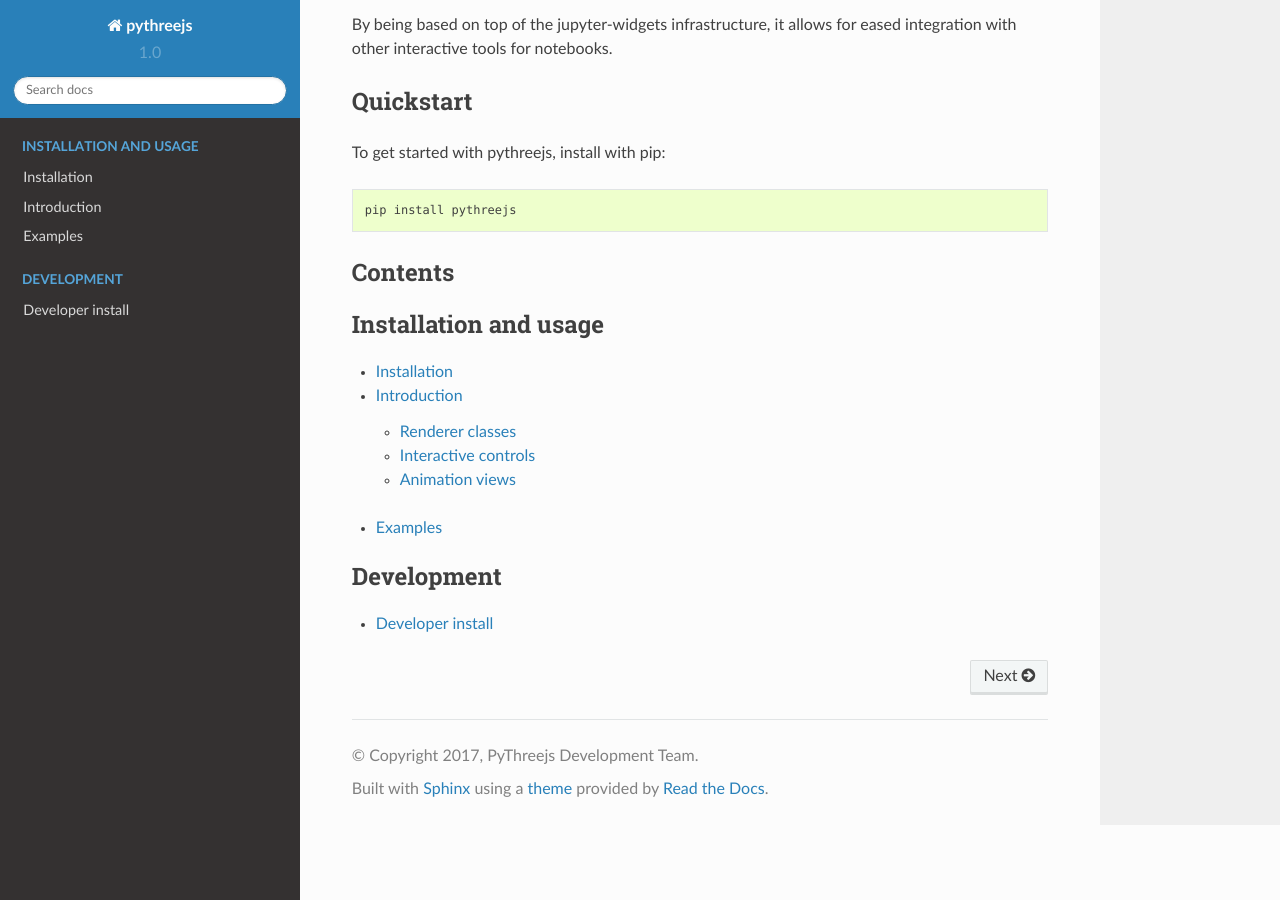
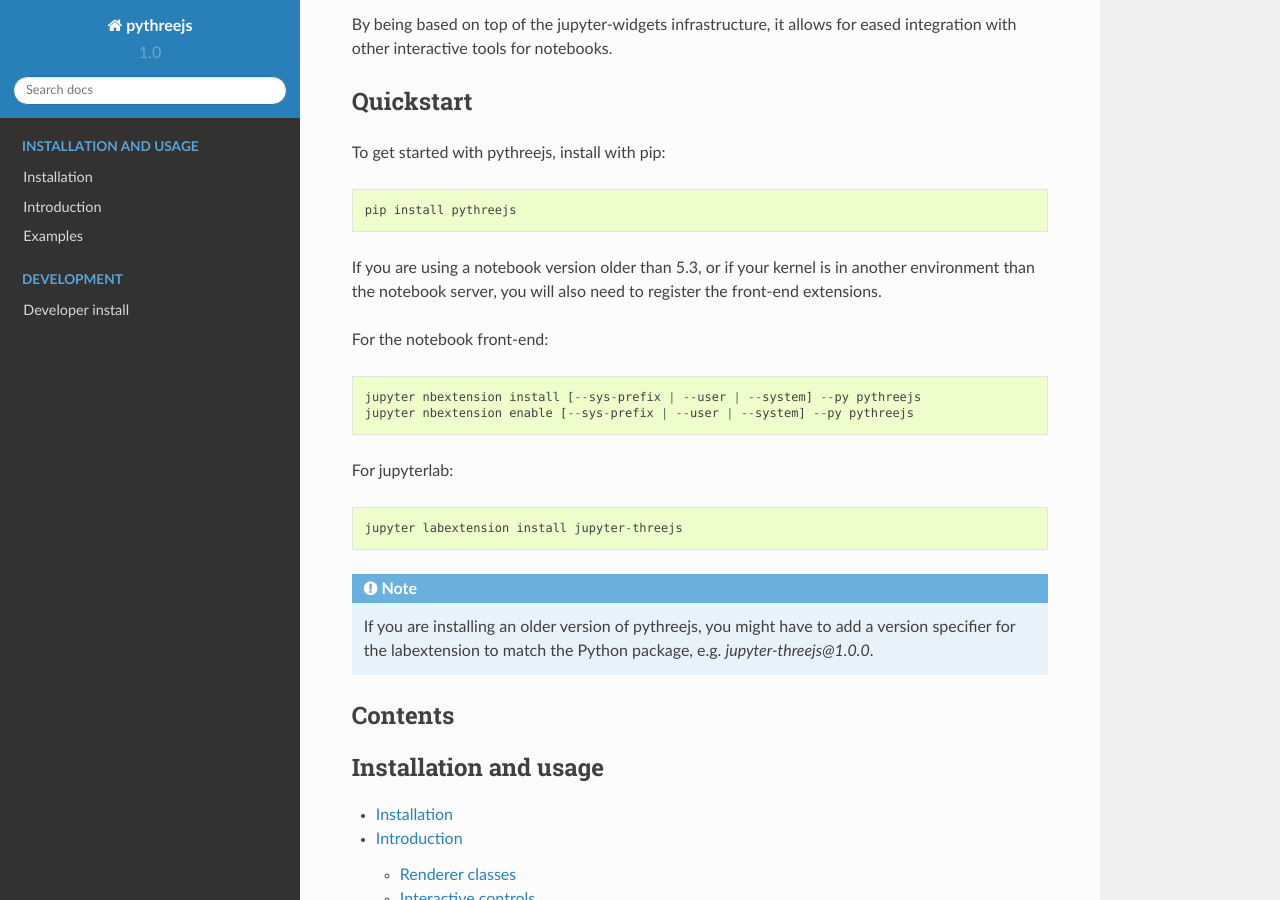
Before and after one commit to jupyter-widgets/pythreejs, a Sphinx documentation site: the page built from docs/source/index.rst, in a window 1280 px wide and 900 px high, scrolled down 267 px. Built offline with Sphinx 7.4.7 and the Read the Docs theme 2.0.0, drawn with Linux system fonts in a browser that asks for light colours; nearby versions of some CDN libraries; library files that are not in the unit come from our copies; pages that are not in the unit, such as notebooks, are missing from menus.

Commit message:
Document configuration

```diff
--- a/docs/source/index.rst
+++ b/docs/source/index.rst
@@ -19,7 +19,21 @@
 
     pip install pythreejs
 
-.. TODO: Config calls
+If you are using a notebook version older than 5.3, or if your kernel is in another environment
+than the notebook server, you will also need to register the front-end extensions.
+
+For the notebook front-end::
+
+    jupyter nbextension install [--sys-prefix | --user | --system] --py pythreejs
+    jupyter nbextension enable [--sys-prefix | --user | --system] --py pythreejs
+
+For jupyterlab::
+
+    jupyter labextension install jupyter-threejs
+
+.. note::
+    If you are installing an older version of pythreejs, you might have to add a version
+    specifier for the labextension to match the Python package, e.g. `jupyter-threejs@1.0.0`.
 
 
 Contents
```
